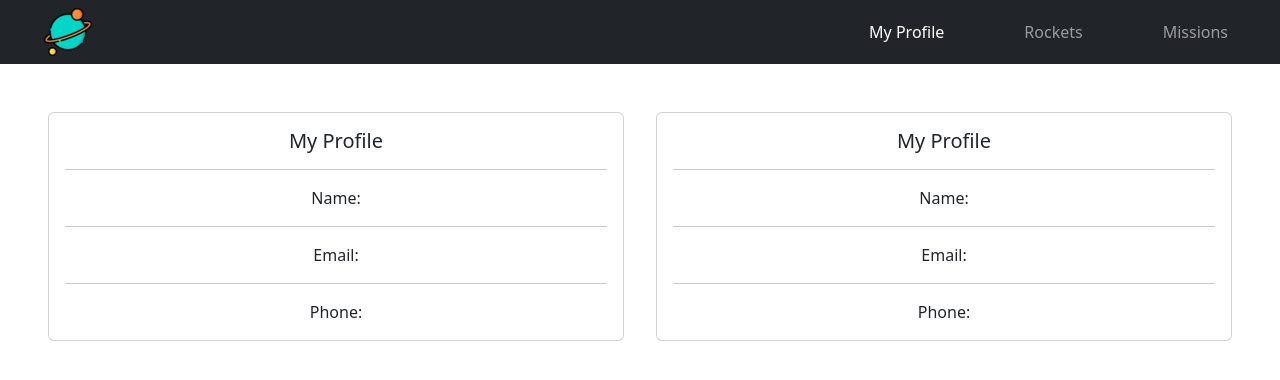
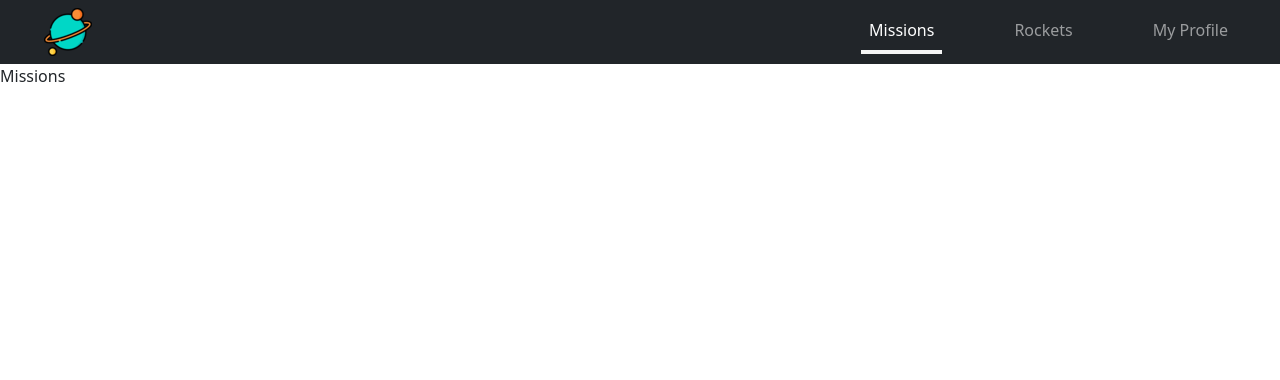
Before and after one commit to OmarMWarraich/Space-Travelers-Hub, a React (Create React App) app: page / in a window 1280 px wide. Shown: the top 380 px of the page. Built offline with nearby package versions, Linux system fonts and the light colour scheme.

Commit message:
feat: Setup Rockets and fetch data

```diff
--- a/package.json
+++ b/package.json
@@ -9,6 +9,7 @@
     "@testing-library/user-event": "^14.4.3",
     "axios": "^1.1.2",
     "bootstrap": "^5.2.2",
+    "prop-types": "^15.8.1",
     "react": "^18.2.0",
     "react-bootstrap": "^2.5.0",
     "react-dom": "^18.2.0",
--- a/src/App.css
+++ b/src/App.css
@@ -1,41 +1,3 @@
-.App {
-  text-align: center;
+.active {
+  border-bottom: 2.5px solid #f5f5f5;
 }
-
-.App-logo {
-  height: 40vmin;
-  pointer-events: none;
-}
-
-@media (prefers-reduced-motion: no-preference) {
-  .App-logo {
-    animation: App-logo-float infinite 3s ease-in-out;
-  }
-}
-
-.App-header {
-  min-height: 100vh;
-  display: flex;
-  flex-direction: column;
-  align-items: center;
-  justify-content: center;
-  font-size: calc(10px + 2vmin);
-}
-
-.App-link {
-  color: rgb(112, 76, 182);
-}
-
-@keyframes App-logo-float {
-  0% {
-    transform: translateY(0);
-  }
-
-  50% {
-    transform: translateY(10px);
-  }
-
-  100% {
-    transform: translateY(0);
-  }
-}
--- a/src/App.js
+++ b/src/App.js
@@ -2,6 +2,7 @@ import React from 'react';
 import { Routes, Route } from 'react-router-dom';
 import Header from './features/header/Header';
 import MyProfile from './features/myProfile/MyProfile';
+import Rockets from './features/rockets/Rockets';
 import './App.css';
 import 'bootstrap/dist/css/bootstrap.min.css';
 
@@ -10,9 +11,9 @@ function App() {
     <div className="App">
       <Header />
       <Routes>
-        <Route path="/" element={<MyProfile />} />
-        <Route path="/rockets" element={<div>Rockets</div>} />
-        <Route path="/missions" element={<div>Missions</div>} />
+        <Route path="/" element={<div>Missions</div>} />
+        <Route path="/rockets" element={<Rockets />} />
+        <Route path="/profile" element={<MyProfile />} />
       </Routes>
     </div>
   );
--- a/src/app/store.js
+++ b/src/app/store.js
@@ -1,8 +1,10 @@
 import { configureStore } from '@reduxjs/toolkit';
+import rocketsReducer from '../features/rockets/rocketsSlice';
 
-/* eslint-disable-next-line import/prefer-default-export */
-export const store = configureStore({
+const store = configureStore({
   reducer: {
-
+    rockets: rocketsReducer,
   },
 });
+
+export default store;
--- a/src/features/header/Header.js
+++ b/src/features/header/Header.js
@@ -1,26 +1,15 @@
 import React from 'react';
-import { NavLink } from 'react-router-dom';
+import { NavLink, useLocation } from 'react-router-dom';
 import logo48 from '../assets/logo48.png';
 import styles from './Header.module.css';
 
 const Header = () => {
-  const link = [
-    {
-      id: 1,
-      name: 'My Profile',
-      path: '/',
-    },
-    {
-      id: 2,
-      name: 'Rockets',
-      path: '/rockets',
-    },
-    {
-      id: 3,
-      name: 'Missions',
-      path: '/missions',
-    },
-  ];
+  const location = useLocation();
+
+  const { pathname } = location;
+
+  const splitLocation = pathname.split('/');
+
   return (
     <>
       <nav className="navbar navbar-expand-lg navbar-dark bg-dark">
@@ -28,17 +17,34 @@ const Header = () => {
           <span><img className={styles.logo} src={logo48} alt="logo" /></span>
           <div className={styles.links}>
             <ul className="navbar-nav me-auto mb-2 mb-lg-0">
-              {link.map((item) => (
-                <li key={item.id} className="nav-item">
-                  <NavLink
-                    className="nav-link"
-                    activeClassName="active"
-                    to={item.path}
-                  >
-                    {item.name}
-                  </NavLink>
-                </li>
-              ))}
+
+              <li className={splitLocation[1] === '' ? 'active' : ''}>
+                <NavLink
+                  className="nav-link"
+                  to="/"
+                >
+                  Missions
+                </NavLink>
+              </li>
+
+              <li className={splitLocation[1] === 'rockets' ? 'active' : ''}>
+                <NavLink
+                  className="nav-link"
+                  to="/rockets"
+                >
+                  Rockets
+                </NavLink>
+              </li>
+
+              <li className={splitLocation[1] === 'profile' ? 'active' : ''}>
+                <NavLink
+                  className="nav-link"
+                  to="/profile"
+                >
+                  My Profile
+                </NavLink>
+              </li>
+
             </ul>
           </div>
         </div>
--- a/src/features/header/Header.module.css
+++ b/src/features/header/Header.module.css
@@ -1,5 +1,10 @@
 .links ul li {
   margin: 0 2rem;
+}
+
+.links ul li:hover {
+  /* border-bottom: 2px solid #f5f5f5; */
+  cursor: pointer;
 }
 
 .logo {
--- /dev/null
+++ b/src/features/rockets/Rockets.js
@@ -0,0 +1,25 @@
+import React, { useEffect } from 'react';
+import { useDispatch, useSelector } from 'react-redux';
+import { fetchRocketsAsync } from './rocketsSlice';
+
+const Rockets = () => {
+  const dispatch = useDispatch();
+
+  const rockets = useSelector((state) => state.rockets);
+
+  console.log(rockets);
+  useEffect(() => {
+    if (rockets.length === 0) {
+      dispatch(fetchRocketsAsync());
+    }
+    /* eslint-disable-next-line react-hooks/exhaustive-deps */
+  }, []);
+
+  return (
+    <div>
+      <h1>Rockets</h1>
+    </div>
+  );
+};
+
+export default Rockets;
--- /dev/null
+++ b/src/features/rockets/api.js
@@ -0,0 +1,17 @@
+import axios from 'axios';
+
+const API_URL = 'https://api.spacexdata.com/v3/rockets';
+
+const fetchRockets = async () => {
+  const response = await axios.get(API_URL);
+  const data = await response.data;
+  const rockets = Object.keys(data).map((key) => ({
+    id: data[key].rocket_id,
+    name: data[key].rocket_name,
+    description: data[key].description,
+    image: data[key].flickr_images[0],
+  }));
+  return rockets;
+};
+
+export default fetchRockets;
--- /dev/null
+++ b/src/features/rockets/rocketsSlice.js
@@ -0,0 +1,34 @@
+import { createAsyncThunk, createSlice } from '@reduxjs/toolkit';
+import fetchRockets from './api';
+
+const initialState = [];
+
+export const fetchRocketsAsync = createAsyncThunk(
+  'rockets/fetchRockets',
+  async (rockets) => {
+    const response = await fetchRockets(rockets);
+    return response;
+  },
+);
+
+export const rocketsSlice = createSlice({
+  name: 'rockets',
+  initialState,
+  reducers: {
+    renderRockets: (state) => state,
+  },
+  extraReducers: (builder) => {
+    builder
+      .addCase(fetchRocketsAsync.fulfilled, (state, action) => {
+        /* eslint-disable-next-line no-param-reassign */
+        state = action.payload;
+        return state;
+      });
+  },
+});
+
+export const { renderRockets } = rocketsSlice.actions;
+
+// export const selectRockets = (state) => state.rockets;
+
+export default rocketsSlice.reducer;
--- a/src/index.js
+++ b/src/index.js
@@ -2,7 +2,7 @@ import React from 'react';
 import { createRoot } from 'react-dom/client';
 import { BrowserRouter } from 'react-router-dom';
 import { Provider } from 'react-redux';
-import { store } from './app/store';
+import store from './app/store';
 import App from './App';
 
 const container = document.getElementById('root');
```
Also changed, not shown: src/features/rockets/Rocket.js (added), src/features/rockets/Rocket.module.css (added), 1 other file (tests, documents, lock files or other folders).
